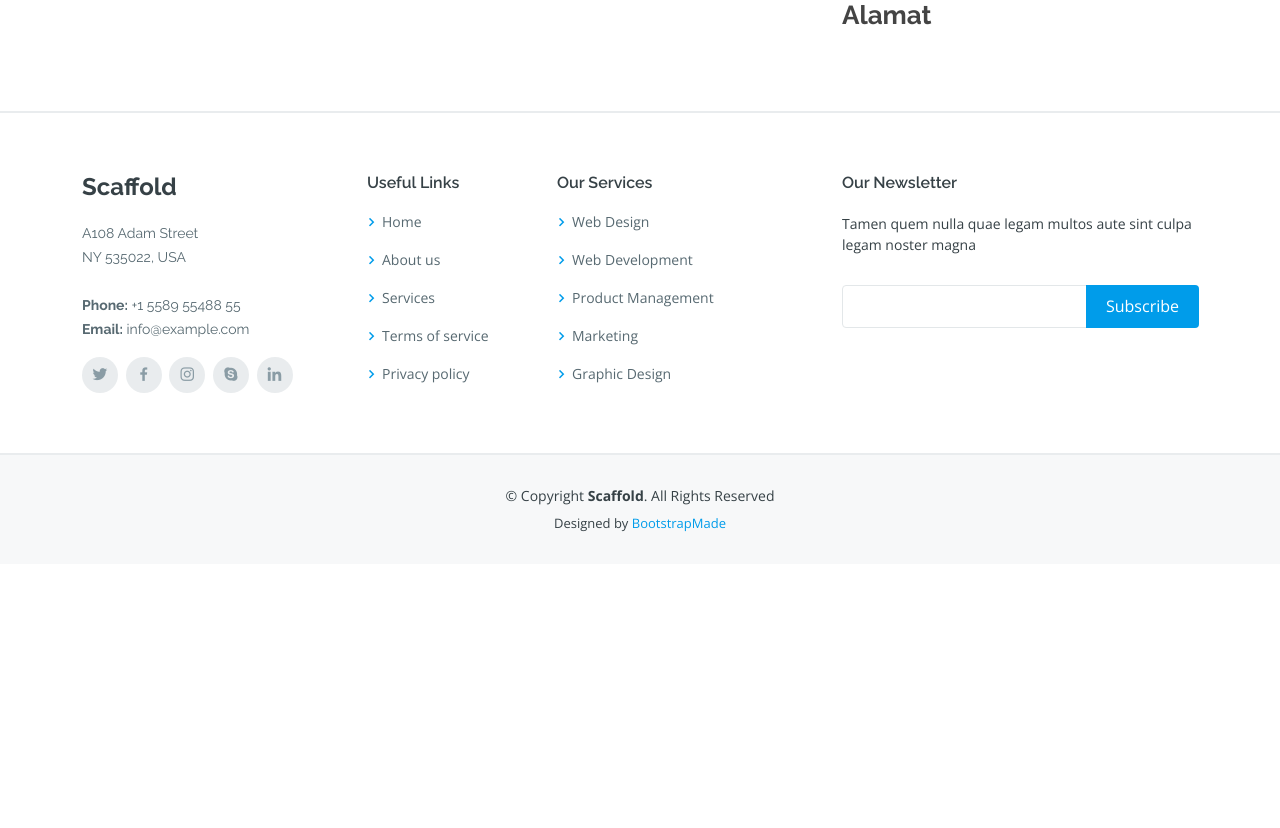
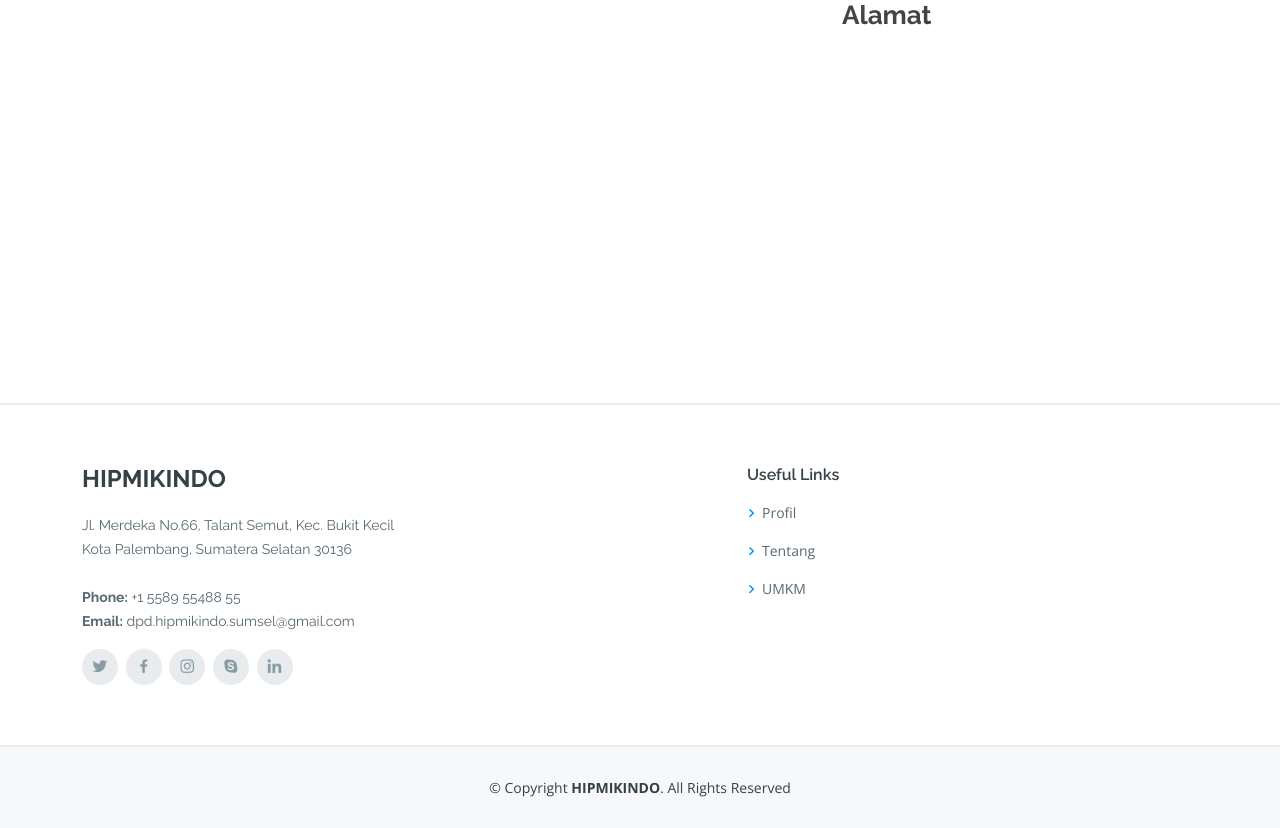
Before and after one commit to taufik230301/web_hipmikindo, a PHP site: the page made by application/views/public_page_detail.php in a window 1280 px wide. Shown: the part 761-1589 px from the top of the page. Before the commit the page ends 1293 px from the top, so only its background shows below. Run offline with PHP 8.4, Linux system fonts and the light colour scheme; the template is opened without the code that fills it, so the values that code supplies are empty; some libraries are stand-ins or nearby versions.

Commit message:
add peta

```diff
--- a/application/views/public_page_detail.php
+++ b/application/views/public_page_detail.php
@@ -97,6 +97,11 @@
                                 </div>
 
                             </div>
+                            <div class="mt-5">
+                                <iframe src="https://maps.google.com/maps?q=<?=$data_user['alamat']?>&output=embed"
+                                    frameborder="0" style="border:0; width: 100%; height: 290px;"
+                                    allowfullscreen></iframe>
+                            </div>
                             <div class="swiper-pagination"></div>
                         </div>
                     </div>
@@ -119,12 +124,14 @@
                                 <li><strong>Ijin Dimiliki</strong>: <?=$data_user['ijin_dimiliki']?></li>
                             </ul>
                         </div>
+
                         <div class="portfolio-description">
                             <h2>Alamat</h2>
                             <p>
                                 <?=$data_user['alamat']?>
                             </p>
                         </div>
+
                     </div>
 
                 </div>
@@ -140,14 +147,14 @@
             <div class="container">
                 <div class="row">
 
-                    <div class="col-lg-3 col-md-6">
+                    <div class="col-lg-7 col-md-6">
                         <div class="footer-info">
-                            <h3>Scaffold</h3>
+                            <h3>HIPMIKINDO</h3>
                             <p>
-                                A108 Adam Street <br>
-                                NY 535022, USA<br><br>
+                                Jl. Merdeka No.66, Talant Semut, Kec. Bukit Kecil <br>
+                                Kota Palembang, Sumatera Selatan 30136<br><br>
                                 <strong>Phone:</strong> +1 5589 55488 55<br>
-                                <strong>Email:</strong> info@example.com<br>
+                                <strong>Email:</strong> dpd.hipmikindo.sumsel@gmail.com<br>
                             </p>
                             <div class="social-links mt-3">
                                 <a href="#" class="twitter"><i class="bx bxl-twitter"></i></a>
@@ -159,36 +166,16 @@
                         </div>
                     </div>
 
-                    <div class="col-lg-2 col-md-6 footer-links">
+                    <div class="col-lg-5 col-md-6 footer-links">
                         <h4>Useful Links</h4>
                         <ul>
-                            <li><i class="bx bx-chevron-right"></i> <a href="#">Home</a></li>
-                            <li><i class="bx bx-chevron-right"></i> <a href="#">About us</a></li>
-                            <li><i class="bx bx-chevron-right"></i> <a href="#">Services</a></li>
-                            <li><i class="bx bx-chevron-right"></i> <a href="#">Terms of service</a></li>
-                            <li><i class="bx bx-chevron-right"></i> <a href="#">Privacy policy</a></li>
+                            <li><i class="bx bx-chevron-right"></i> <a href="#">Profil</a></li>
+                            <li><i class="bx bx-chevron-right"></i> <a href="#">Tentang</a></li>
+                            <li><i class="bx bx-chevron-right"></i> <a href="#">UMKM</a></li>
                         </ul>
                     </div>
 
-                    <div class="col-lg-3 col-md-6 footer-links">
-                        <h4>Our Services</h4>
-                        <ul>
-                            <li><i class="bx bx-chevron-right"></i> <a href="#">Web Design</a></li>
-                            <li><i class="bx bx-chevron-right"></i> <a href="#">Web Development</a></li>
-                            <li><i class="bx bx-chevron-right"></i> <a href="#">Product Management</a></li>
-                            <li><i class="bx bx-chevron-right"></i> <a href="#">Marketing</a></li>
-                            <li><i class="bx bx-chevron-right"></i> <a href="#">Graphic Design</a></li>
-                        </ul>
-                    </div>
 
-                    <div class="col-lg-4 col-md-6 footer-newsletter">
-                        <h4>Our Newsletter</h4>
-                        <p>Tamen quem nulla quae legam multos aute sint culpa legam noster magna</p>
-                        <form action="" method="post">
-                            <input type="email" name="email"><input type="submit" value="Subscribe">
-                        </form>
-
-                    </div>
 
                 </div>
             </div>
@@ -196,18 +183,11 @@
 
         <div class="container">
             <div class="copyright">
-                &copy; Copyright <strong><span>Scaffold</span></strong>. All Rights Reserved
+                &copy; Copyright <strong><span>HIPMIKINDO</span></strong>. All Rights Reserved
             </div>
-            <div class="credits">
-                <!-- All the links in the footer should remain intact. -->
-                <!-- You can delete the links only if you purchased the pro version. -->
-                <!-- Licensing information: https://bootstrapmade.com/license/ -->
-                <!-- Purchase the pro version with working PHP/AJAX contact form: https://bootstrapmade.com/scaffold-bootstrap-metro-style-template/ -->
-                Designed by <a href="https://bootstrapmade.com/">BootstrapMade</a>
-            </div>
+
         </div>
     </footer><!-- End Footer -->
-
     <a href="#" class="back-to-top d-flex align-items-center justify-content-center"><i
             class="bi bi-arrow-up-short"></i></a>
 
```
